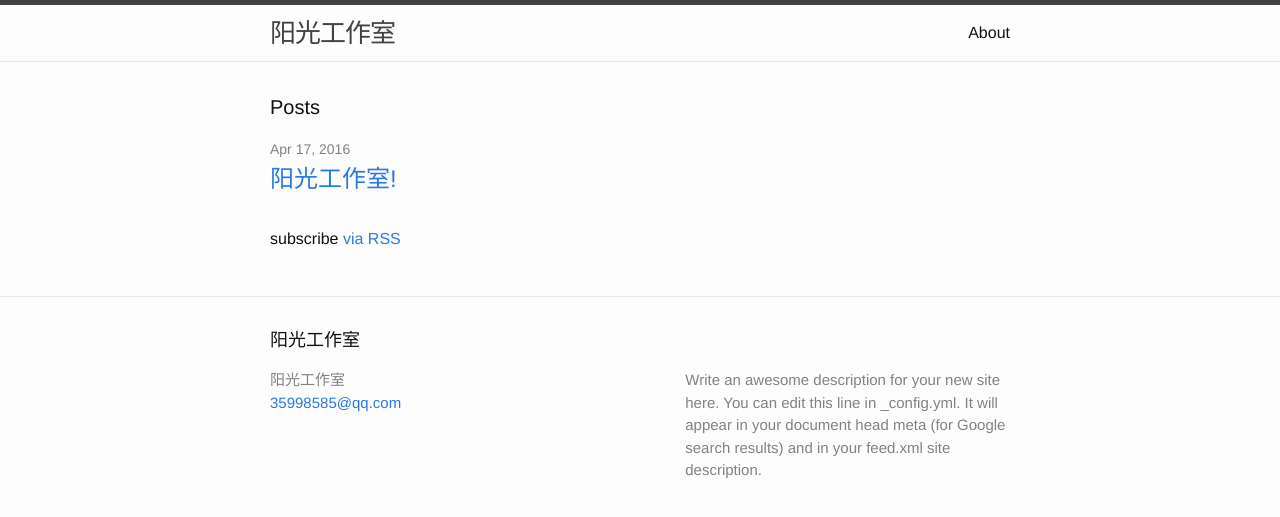
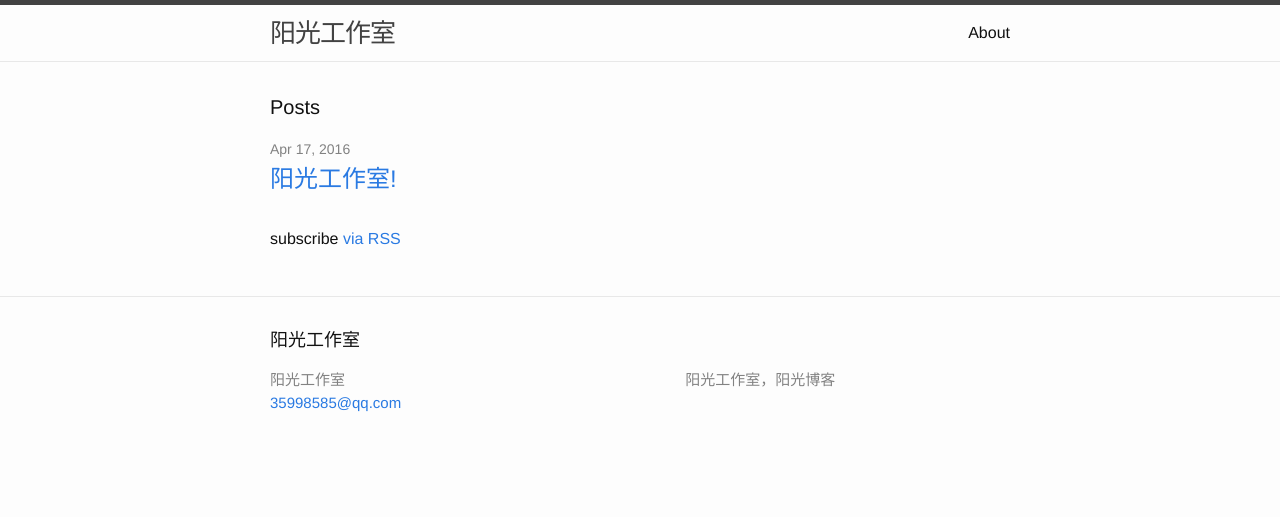
Before and after one commit to shinyuer/shinystudio, a Jekyll site: the page built from index.html, in a window 1280 px wide. Shown: the top 517 px of the page. Built offline with Jekyll 4.4.1, drawn with Linux system fonts in a browser that asks for light colours.

Commit message:
Update _config.yml

```diff
--- a/_config.yml
+++ b/_config.yml
@@ -1,13 +1,11 @@
+# Welcome to J阳光工作室
+
 # Site settings
 title: 阳光工作室
 email: 35998585@qq.com
-description: > # this means to ignore newlines until "baseurl:"
-  Write an awesome description for your new site here. You can edit this
-  line in _config.yml. It will appear in your document head meta (for
-  Google search results) and in your feed.xml site description.
-baseurl: "/shinystudio" # the subpath of your site, e.g. /blog/
-url: "http://www.shinehouse.net" # the base hostname & protocol for your site
-
+description: 阳光工作室，阳光博客
+baseurl: "/blog"
+url: "http://www.shinehouse.net"
 
 # Build settings
 markdown: kramdown
```
